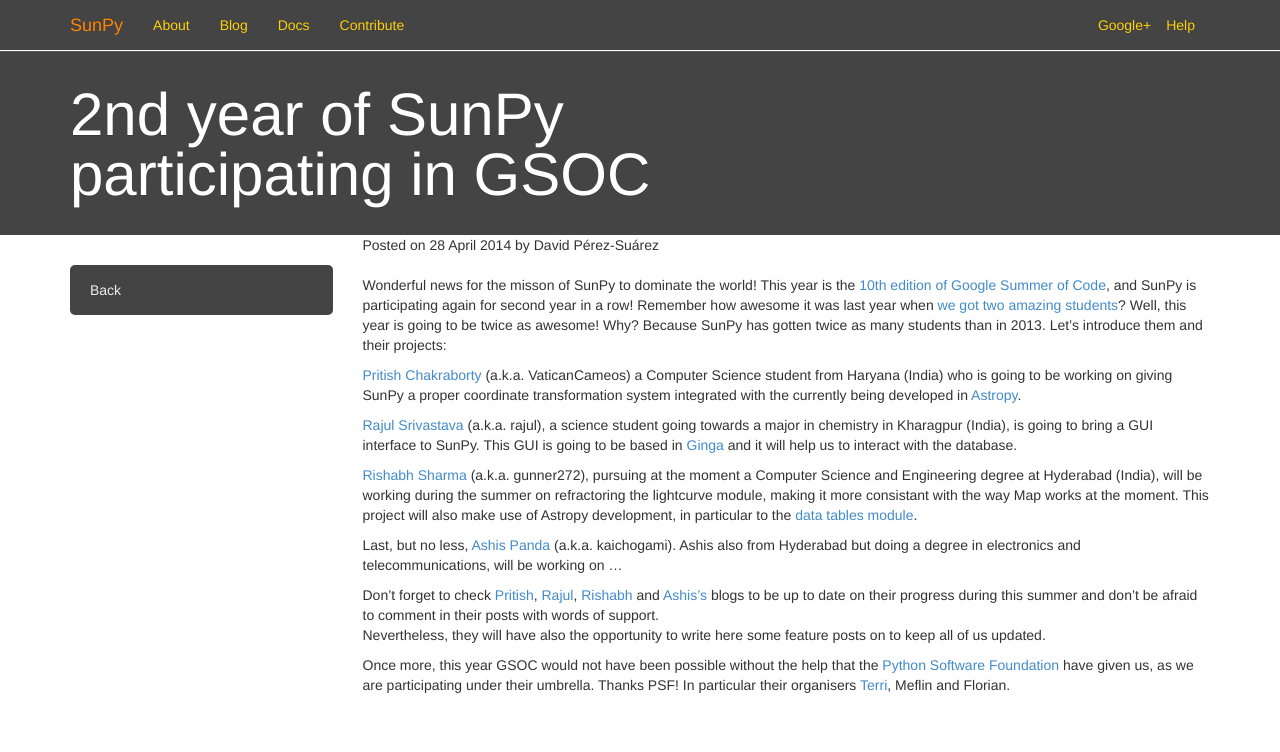
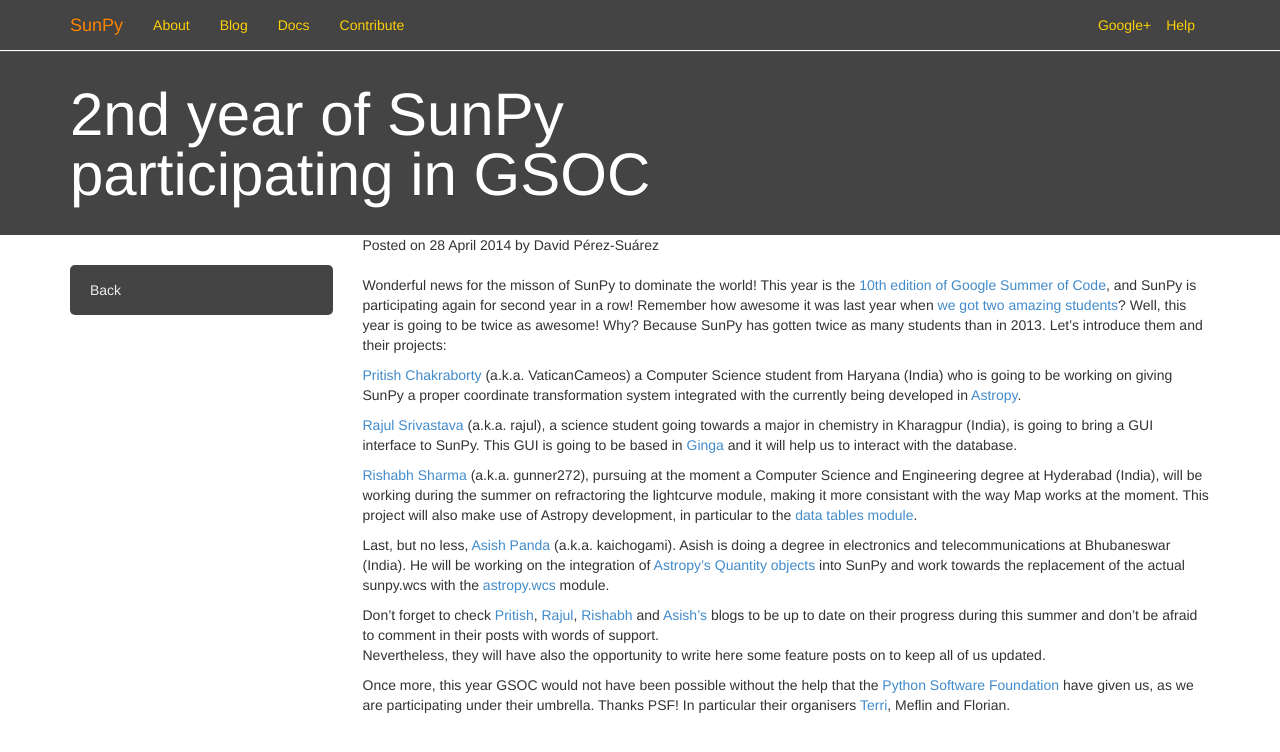
Before and after one commit to sunpy/sunpy.org, a Jekyll site: the page built from _posts/2014-04-28-gsoc-4-students.md, in a window 1280 px wide. Shown: the top 752 px of the page. Built offline with Jekyll 4.4.1, drawn with Linux system fonts in a browser that asks for light colours; nearby versions of some CDN libraries; Markdown is read by kramdown in place of the engine named in the settings; comment, search, counter and statistics services are not loaded.

Commit message:
Corrected Asish name and added the description of his job

```diff
--- a/_posts/2014-04-28-gsoc-4-students.md
+++ b/_posts/2014-04-28-gsoc-4-students.md
@@ -30,15 +30,19 @@
 This project will also make use of Astropy development, in particular to
 the [data tables module](https://astropy.readthedocs.org/en/stable/table/index.html).
 
-Last, but no less, [Ashis Panda](https://github.com/kaichogami) (a.k.a. kaichogami).
-Ashis also from Hyderabad but doing a degree in electronics and telecommunications,
-will be working on ...
+Last, but no less, [Asish Panda](https://github.com/kaichogami) (a.k.a. kaichogami).
+Asish is doing a degree in electronics and telecommunications at Bhubaneswar (India).
+He will be working on the integration of
+[Astropy's Quantity objects](https://astropy.readthedocs.org/en/stable/units/index.html)
+into SunPy and work towards the replacement of the actual sunpy.wcs with the
+[astropy.wcs](https://astropy.readthedocs.org/en/stable/wcs/index.html)
+module.
 
 Don't forget to check
 [Pritish](http://thejoyofpython.wordpress.com/),
 [Rajul](http://pettycoder.blogspot.in),
 [Rishabh](http://rishabhsharmagunner.wordpress.com/) and
-[Ashis's](http://sunpygsoc.wordpress.com/)
+[Asish's](http://sunpygsoc.wordpress.com/)
 blogs to be up to date on their progress during this summer and don't be
 afraid to comment in their posts with words of support.
 Nevertheless, they will have also the opportunity to write here some feature posts
```
